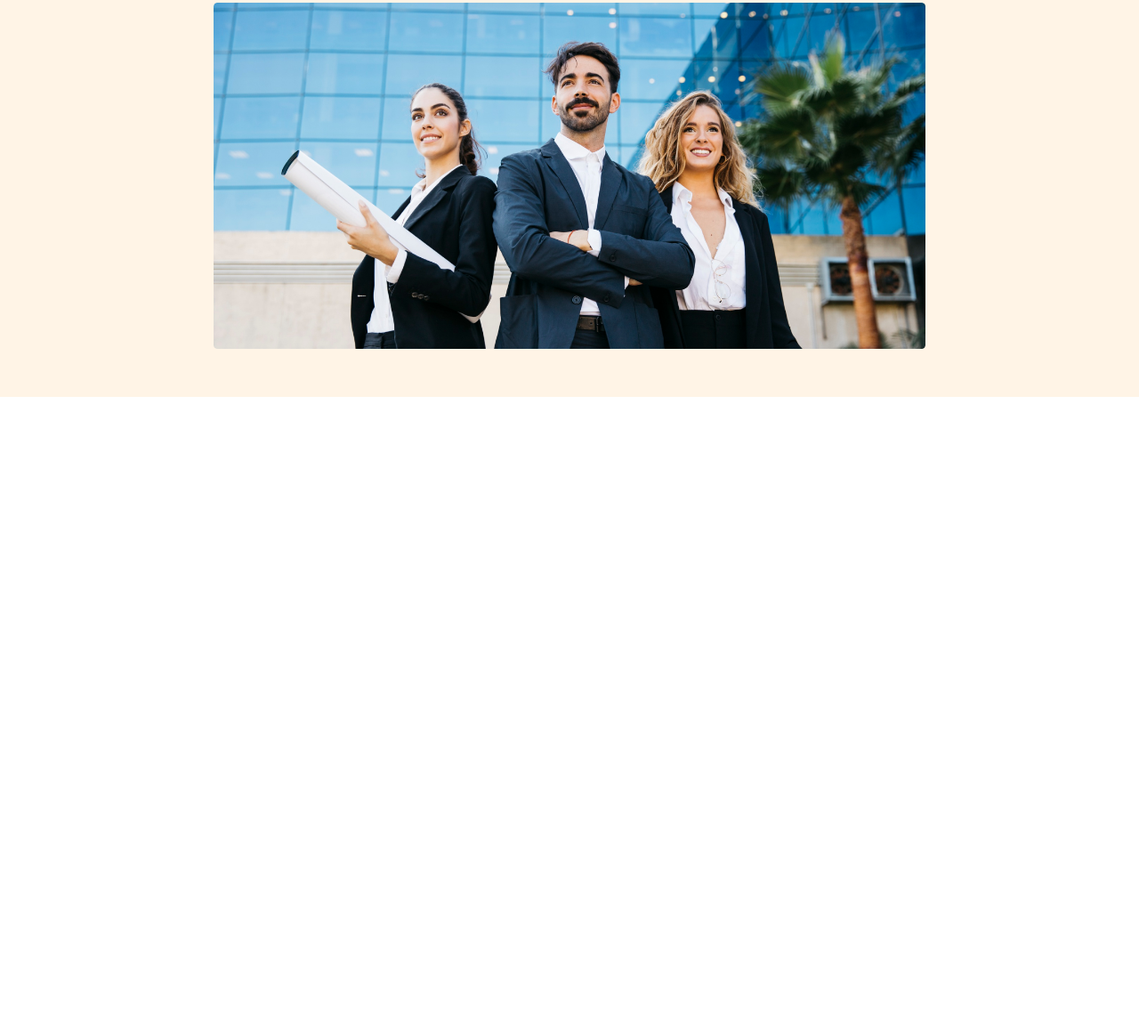
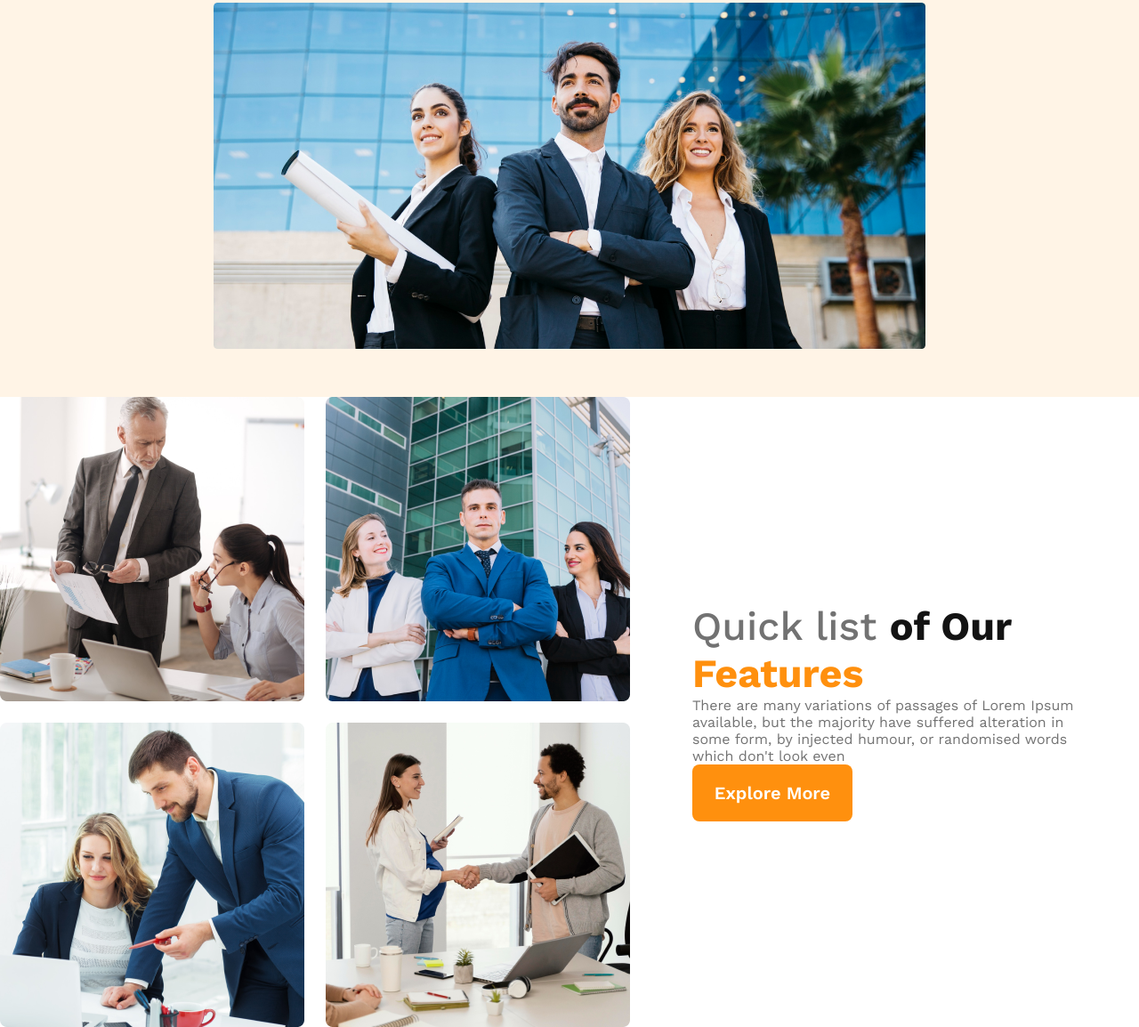
Before and after one commit to WasikBinMashuk/g3-architect-website-html, a plain HTML site: page index.html in a window 1280 px wide. Shown: the part 394-1548 px from the top of the page at 89% size. Before the commit the page ends 840 px from the top, so only its background shows below. Drawn offline with nearby package versions, Linux system fonts and the light colour scheme.

Commit message:
teams section added

```diff
--- a/index.html
+++ b/index.html
@@ -28,7 +28,9 @@
                 <h1 class="banner-title">Brand New
                     Group of Architects
                 </h1>
-                <p class="banner-description">There are many variations of passages of Lorem Ipsum available, but the majority have suffered alteration in some form, by injected humour, or randomised words which don't look even</p>
+                <p class="banner-description">There are many variations of passages of Lorem Ipsum available, but the
+                    majority have suffered alteration in some form, by injected humour, or randomised words which don't
+                    look even</p>
                 <button class="btn-primary">Explore More</button>
             </div>
             <img class="banner-img" src="./images/banner.png" alt="">
@@ -36,7 +38,22 @@
     </header>
 
     <main>
-
+        <!-- Features section -->
+        <section class="teams-container">
+            <div class="teams-img-container">
+                <img src="./images/team1.png" alt="">
+                <img src="./images/team2.png" alt="">
+                <img src="./images/team3.png" alt="">
+                <img src="./images/team4.png" alt="">
+            </div>
+            <div class="teams-content">
+                <h3 class="teams-title">Quick list <span style="color:#131313; font-weight: 700;">of Our</span> <br> <span style="color: #FF900E; font-weight: 700;">Features</span></h3>
+                <p class="teams-description">There are many variations of   passages of Lorem Ipsum available, but the
+                    majority have suffered alteration in some form, by injected humour, or randomised words which don't
+                    look even</p>
+                <button class="btn-primary">Explore More</button>
+            </div>
+        </section>
     </main>
     <footer>
 
--- a/styles/architect.css
+++ b/styles/architect.css
@@ -102,3 +102,35 @@ nav li a {
         flex-direction: column;
     }
 }
+
+/* Main styles */
+main{
+    max-width: 1440px;
+    margin: 0px auto;
+}
+
+.teams-container{
+    display: flex;
+    align-items: center;
+}
+.teams-img-container{
+    display: grid;
+    grid-template-columns: repeat(2, 1fr);
+    gap: 24px;
+}
+.teams-content{
+    padding-right: 70px;
+    padding-left: 70px;
+}
+.teams-title{
+    color: var(--dark-03, #727272);
+    font-size: 2.8rem;
+    font-weight: 500;
+
+}
+.teams-description{
+    color: var(--dark-03, #727272);
+    font-size: 1rem;
+    font-weight: 400;
+
+}
```
Lines whose indentation alone changed are shown as unchanged.
